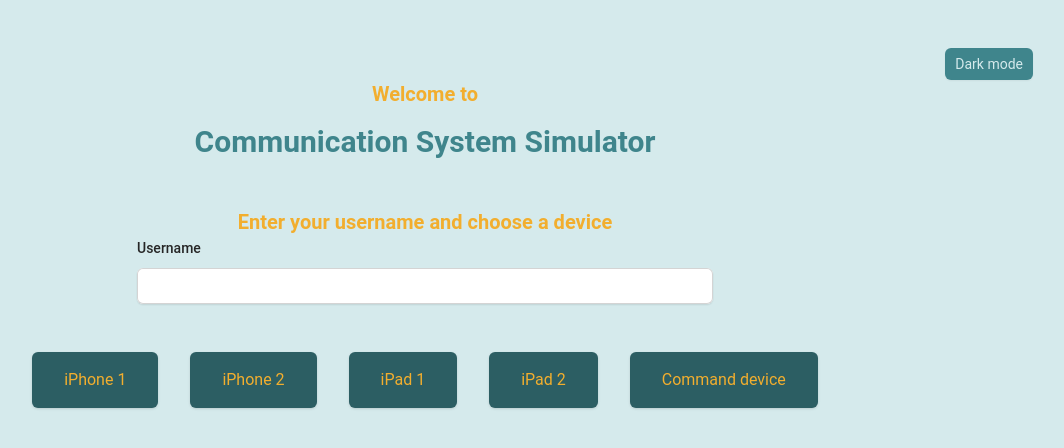
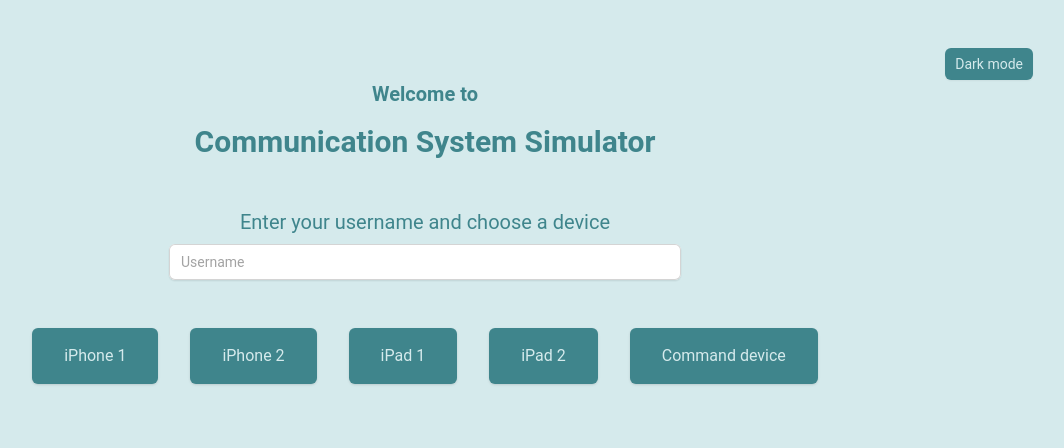
Before and after one commit to rrzadca/simple-messager, an Angular app: page / in a window 1280 px wide. Shown: the top 448 px of the page, without its empty margins (215-1279 px from the left). Built offline with nearby package versions, Linux system fonts and the light colour scheme.

Commit message:
landing page styles improvements

```diff
--- a/src/app/app.routes.ts
+++ b/src/app/app.routes.ts
@@ -1,5 +1,6 @@
 import { Routes } from '@angular/router';
 import { CommandDeviceGuard } from './guards/command-device.guard';
+import { AuthGuard } from './guards/auth.guard';
 
 export const routes: Routes = [
     {
@@ -15,6 +16,7 @@ export const routes: Routes = [
             },
             {
                 path: 'field-device',
+                canMatch: [AuthGuard],
                 loadChildren: () =>
                     import(
                         './views/field-device-view/field-device-view.routes'
@@ -22,7 +24,7 @@ export const routes: Routes = [
             },
             {
                 path: 'command-device',
-                canMatch: [CommandDeviceGuard],
+                canMatch: [AuthGuard, CommandDeviceGuard],
                 loadChildren: () =>
                     import(
                         './views/command-device-view/command-device-view.routes'
--- a/src/app/components/form/inputs/input-text/input-text.component.html
+++ b/src/app/components/form/inputs/input-text/input-text.component.html
@@ -13,6 +13,7 @@
         [value]="value"
         (input)="onValueChange(input.value)"
         (blur)="onTouchEvent()"
+        [placeholder]="placeholder"
         class="block w-full rounded-md border-0 py-1.5 shadow-sm ring-1 ring-inset placeholder:text-neutral-400 focus:ring-2 focus:ring-inset dark:bg-tertiary-800 dark:text-primary-100 sm:text-sm sm:leading-6"
         [ngClass]="
             isInvalid
--- a/src/app/components/form/inputs/input-text/input-text.component.ts
+++ b/src/app/components/form/inputs/input-text/input-text.component.ts
@@ -18,6 +18,7 @@ import { CommonModule } from '@angular/common';
 })
 export class InputTextComponent extends BaseValueAccessor<string> {
     @Input() label: string | undefined;
+    @Input() placeholder: string = '';
 
     constructor(@Self() public override ngControl: NgControl) {
         super(ngControl);
--- a/src/app/views/field-device-view/field-device-view.component.ts
+++ b/src/app/views/field-device-view/field-device-view.component.ts
@@ -1,5 +1,6 @@
-import { ChangeDetectionStrategy, Component } from '@angular/core';
+import { ChangeDetectionStrategy, Component, inject } from '@angular/core';
 import { CommonModule } from '@angular/common';
+import { DevicesService } from '../../services/devices-service/devices-service';
 
 @Component({
     selector: 'sm-field-device-view',
@@ -15,4 +16,10 @@ import { CommonModule } from '@angular/common';
     ],
     changeDetection: ChangeDetectionStrategy.OnPush,
 })
-export class FieldDeviceViewComponent {}
+export class FieldDeviceViewComponent {
+    private readonly devicesService = inject(DevicesService);
+
+    constructor() {
+        console.log(` ;; this.devicesService.state`, this.devicesService.state);
+    }
+}
--- a/src/app/views/landing-page-view/components/device-card/device-card.component.html
+++ b/src/app/views/landing-page-view/components/device-card/device-card.component.html
@@ -1,5 +1,9 @@
 <div
-    class="rounded-md bg-tertiary-800 p-4 text-primary-700 shadow hover:bg-tertiary-700 md:px-8"
+    class="cursor-pointer rounded-md bg-tertiary-700 p-4 shadow hover:bg-tertiary-600 dark:bg-tertiary-800 dark:hover:bg-tertiary-700 md:px-8"
 >
-    <h5 class="text-center">{{ label$$() }}</h5>
+    <span
+        class="cursor-pointer text-center text-tertiary-100 dark:text-primary-100"
+    >
+        {{ label$$() }}
+    </span>
 </div>
--- a/src/app/views/landing-page-view/landing-page-view.component.html
+++ b/src/app/views/landing-page-view/landing-page-view.component.html
@@ -1,13 +1,15 @@
 <h3 class="text-center">Welcome to</h3>
 <h1 class="mt-4 text-center">Communication System Simulator</h1>
-<h3 class="mt-12 text-center">Enter your username and choose a device</h3>
+<h3 class="mt-12 text-center font-normal">
+    Enter your username and choose a device
+</h3>
 
 @if (form) {
     <form [formGroup]="form" class="">
         <sm-input-text
             [formControlName]="'username'"
-            [label]="'Username'"
-            class="mx-auto max-w-xl"
+            [placeholder]="'Username'"
+            class="mx-auto max-w-lg"
         ></sm-input-text>
     </form>
 }
--- a/src/styles.scss
+++ b/src/styles.scss
@@ -17,7 +17,7 @@ h1 {
 }
 
 h3 {
-    @apply text-xl font-bold text-primary-700 dark:text-primary-700;
+    @apply text-xl font-bold text-tertiary-700 dark:text-primary-700;
 }
 
 a {
```
